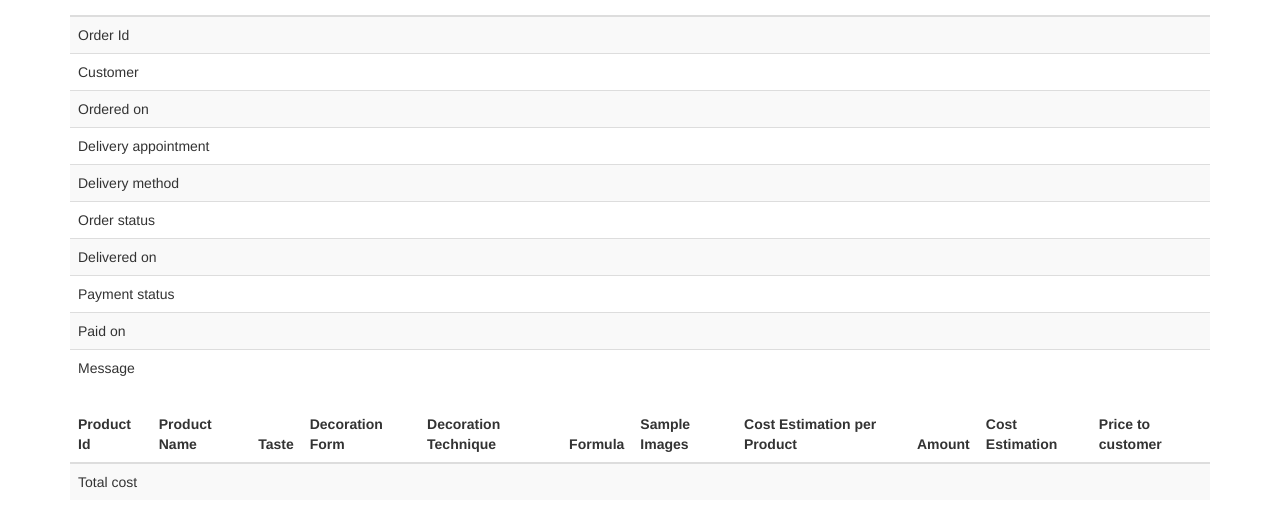
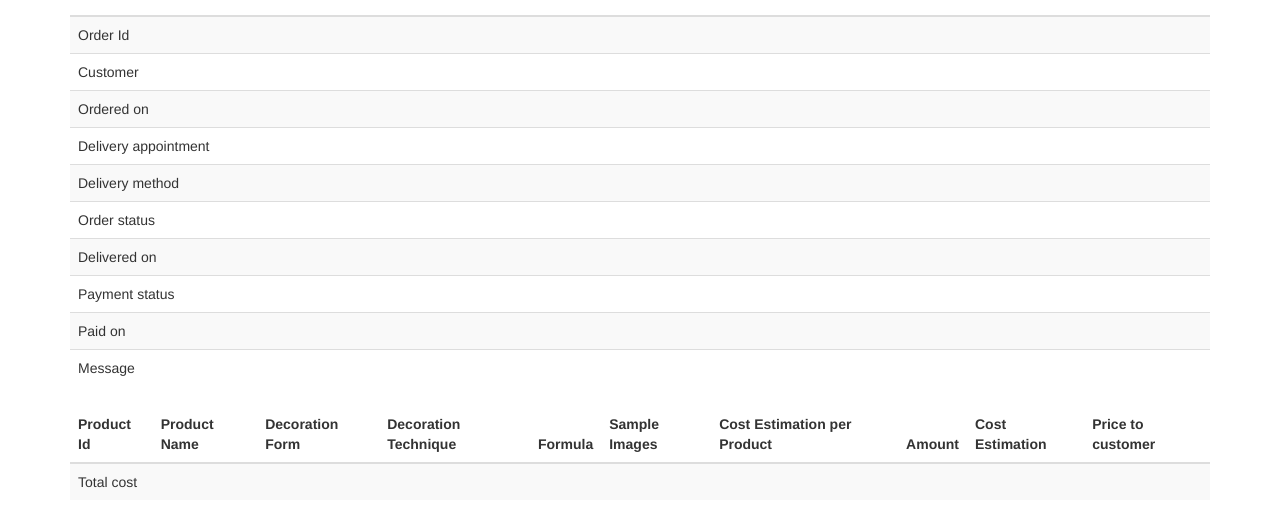
Before and after one commit to daotranminh/SCM, a Flask app: template init/templates/order_details.html in a window 1280 px wide. Shown: the part 92-619 px from the top of the page. Run offline with Flask 2, Linux system fonts and the light colour scheme; the template is opened without the code that fills it, so the values that code supplies are empty; parts of the project's set-up code (start-up, migrations or seed data) failed here and were passed over; some libraries are stand-ins or nearby versions.

Commit message:
More on removing taste in products

```diff
--- a/init/static/scm.js
+++ b/init/static/scm.js
@@ -13,12 +13,6 @@ function validate_add_order()
         if (product_name == "")
         {
             alert("Please enter a product name for product " + (i+1).toString() + "!")
-            return false
-        }
-
-        if (taste_choice == "-1")
-        {
-            alert("Please choose a taste for product " + (i+1).toString() + "!")
             return false
         }
 
--- a/init/templates/order_details.html
+++ b/init/templates/order_details.html
@@ -31,7 +31,6 @@
     <tr>
       <th>Product Id</th>
       <th>Product Name</th>
-      <th>Taste</th>
       <th>Decoration Form</th>
       <th>Decoration Technique</th>
       <th>Formula</th>
@@ -47,7 +46,6 @@
     <tr>
       <td>{{product_dto.product_id}}</td>
       <td><a href="{{ url_for('product_details', product_id=product_dto.product_id) }}">{{product_dto.product_name}}</a></td>
-      <td>{{product_dto.taste_name}}</td>
       <td>{{product_dto.decoration_form_name}}</td>
       <td>{{product_dto.decoration_technique_name}}</td>
 
@@ -84,7 +82,6 @@
       <td></td>
       <td></td>
       <td></td>
-      <td></td>
       <td>{{ order_dto.total_cost }}</td>
       <td>{{ order_dto.price_to_customer }}</td>
     </tr>
--- a/init/templates/update_order.html
+++ b/init/templates/update_order.html
@@ -241,7 +241,6 @@
 <script>
   $('#delivery_method_id').select2();
   $('#customer_id').select2();
-  $('#taste_id').select2();
   $('#decoration_form_id').select2();
   $('#decoration_technique_id').select2();
   $('*[name=ordered_on]').appendDtpicker();
```
